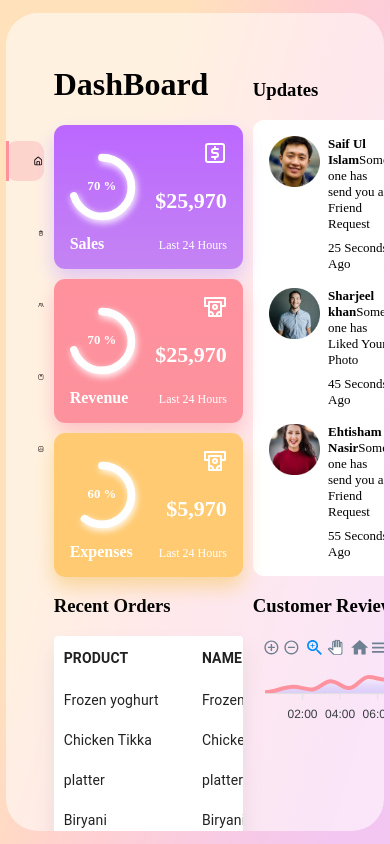
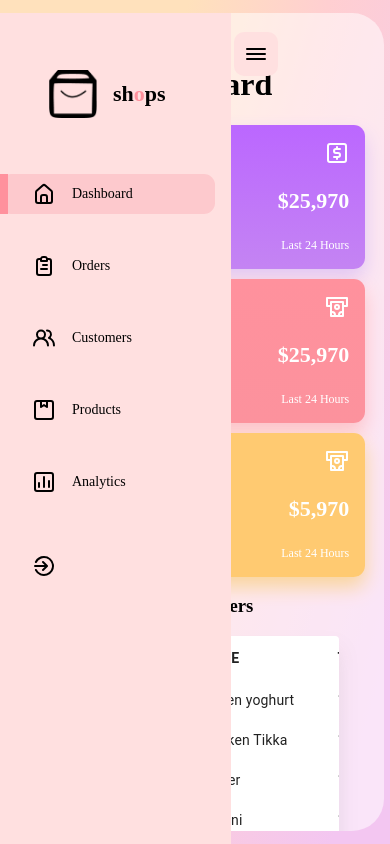
Before and after one commit to syousafzai861/Dashboard-Using-React-JS, a React (Create React App) app: page / in a window 390 px wide. Built offline with nearby package versions, Linux system fonts and the light colour scheme.

Commit message:
reposnsivness for mobile app has been completed
at this stage i have  completed the the dashboard making it completedly responsive according to the mobile and the mobile

```diff
--- a/src/App.css
+++ b/src/App.css
@@ -42,3 +42,12 @@
     overflow-y: scroll;
    }
 }
+
+@media screen and (max-width: 768px ){
+  .AppGlass{
+    grid-template-columns: 1fr;
+  }
+  .AppGlass::-webkit-scrollbar{
+    display: none;
+  }
+}
--- a/src/components/Card/Card.css
+++ b/src/components/Card/Card.css
@@ -96,3 +96,11 @@
         left: 6rem;
     }
 }
+@media screen and (max-width: 768px ){
+      .ExpandedCard{
+        top: 8rem;
+        height: 50%;
+        left: 15px;
+        width: 80%;
+      }
+}
--- a/src/components/Cards/Cards.css
+++ b/src/components/Cards/Cards.css
@@ -15,3 +15,8 @@
         height: 9rem;
     }
 }
+@media screen and (max-width: 768px ){
+    .Cards{
+        width: 90%;
+    }
+}
--- a/src/components/MainDashboard/MainDash.css
+++ b/src/components/MainDashboard/MainDash.css
@@ -11,3 +11,9 @@
         margin-top: 2rem;
     }
 }
+
+@media screen and (max-width: 768px) {
+   .maindash{
+    align-items: center;
+   }
+}
--- a/src/components/RightSide/RightSide.css
+++ b/src/components/RightSide/RightSide.css
@@ -12,3 +12,15 @@
       margin-top: 3rem;
   }
 }
+
+@media screen and (max-width: 768px){
+    .RightSide{
+      width: 100%;
+      margin-top: 0;
+    }
+    .RightSide>div{
+      display: flex;
+      flex-direction: column;
+      align-items: ce;
+    }
+}
--- a/src/components/Sidebar/Sidebar.css
+++ b/src/components/Sidebar/Sidebar.css
@@ -80,3 +80,33 @@
       display: none;
     }
   }
+
+  @media screen and (max-width: 768px){
+     .Sidebar{
+        position: fixed;
+        z-index: 9;
+        background: #ffe0e0;
+        width: 55%;
+        padding-right: 1rem;
+        height: 100%;
+     }
+     .menuItem>span{
+        display: block;
+     }
+     .logo{
+        display: flex;
+      }
+      .menu .menuItem:last-child{
+        position: relative;
+        margin-top: 3rem;
+      }
+      .bars{
+        display: flex;
+        position: fixed;
+        top: 2rem;
+        z-index: 9;
+        background: #ffe0e0 ;
+        padding: 10px;
+        border-radius: 10px;
+      }
+  }
--- a/src/components/Sidebar/Sidebar.jsx
+++ b/src/components/Sidebar/Sidebar.jsx
@@ -2,12 +2,30 @@ import React from 'react'
 import "./Sidebar.css";
 import LOGO from "../../imgs/logo.png";
 import { SidebarData } from './Data/Data';
-import {UilSignOutAlt} from "@iconscout/react-unicons";
+import { UilSignOutAlt, UilBars } from "@iconscout/react-unicons";
+import { motion } from 'framer-motion';
 import { useState } from 'react';
 const Sidebar = () => {
-  const[selected, setSelected]= useState(0);
+  const [selected, setSelected] = useState(0);
+  const [expanded, setExpanded] = useState(true);
+  const sideBarVariants ={
+    true:{
+      left:'0'
+    },
+    false:{
+      left:'-60%'
+    }
+  }
   return (
-  <div className="Sidebar">
+    <>
+      <div className='bars' style={expanded ? { left: "60%" } : { left: "5%" }}
+      onClick={()=>setExpanded(!expanded)}>
+        <UilBars />
+      </div>
+      <motion.div className="Sidebar"
+      variants={sideBarVariants}
+      animate={window.innerWidth<='768'?`${expanded}`:''}>
+
         {/* LOGO */}
         <div className="logo">
           <img src={LOGO} alt="" />
@@ -19,22 +37,23 @@ const Sidebar = () => {
         {/* menu */}
         <div className="menu">
           {
-      SidebarData.map((item,index)=>{
-        return(
-          <div className={selected === index? "menuItem active":"menuItem"}
+            SidebarData.map((item, index) => {
+              return (
+                <div className={selected === index ? "menuItem active" : "menuItem"}
                   key={index}
-          onClick={()=>setSelected(index)}>
-            <item.icon/>
+                  onClick={() => setSelected(index)}>
+                  <item.icon />
                   <span>{item.heading}</span>
                 </div>
               )
             })
           }
           <div className="menuItem ">
-      <UilSignOutAlt/>
+            <UilSignOutAlt />
           </div>
         </div>
-  </div>
+      </motion.div>
+    </>
   )
 }
 
--- a/src/components/Table/Table.css
+++ b/src/components/Table/Table.css
@@ -20,7 +20,17 @@
 
 @media screen and (max-width: 1200px){
      .Table{
-        width: 100%;
+        width: 170%;
         margin-top: 2rems;
      }
 }
+
+@media screen and (max-width: 768px){
+    .Table{
+       position: relative;
+       display: flex;
+       flex-direction: column;
+       width: 18rem;
+       align-items: center;
+     }
+}
```
Lines whose indentation alone changed are shown as unchanged.
